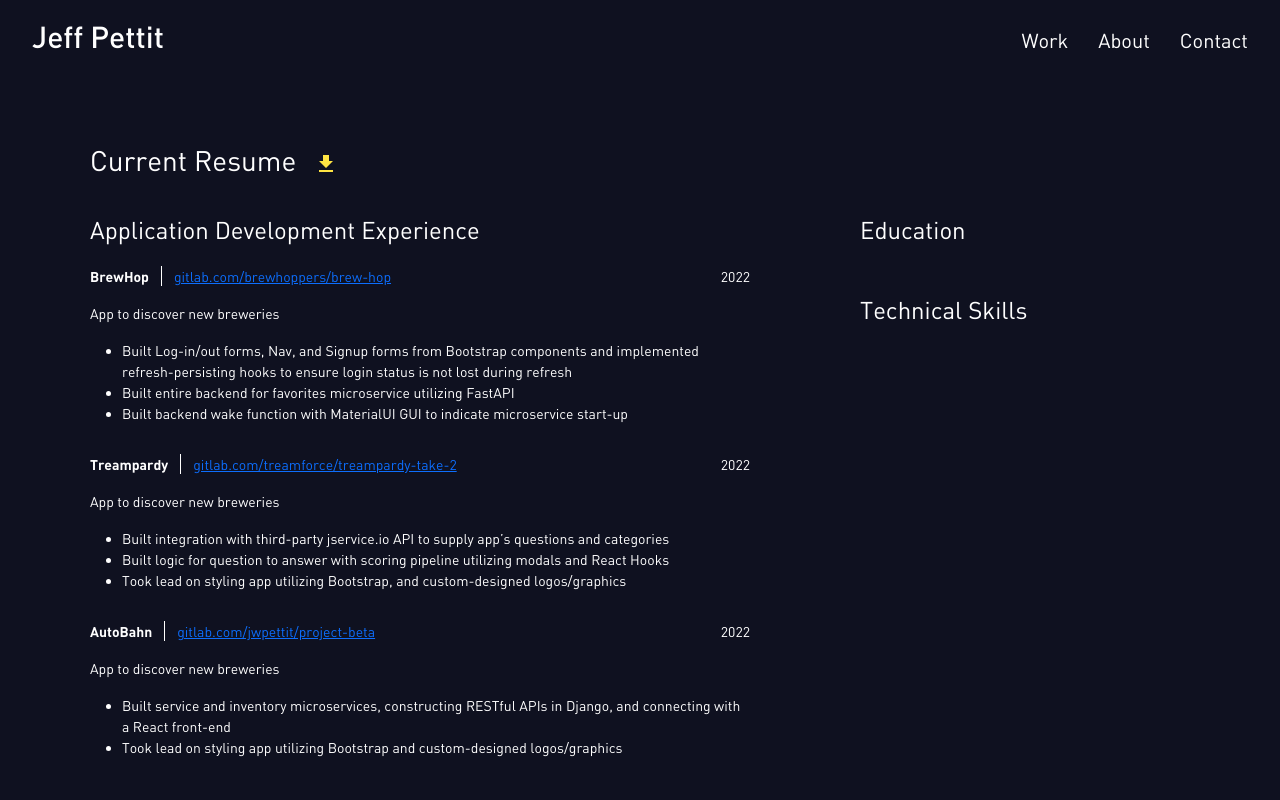
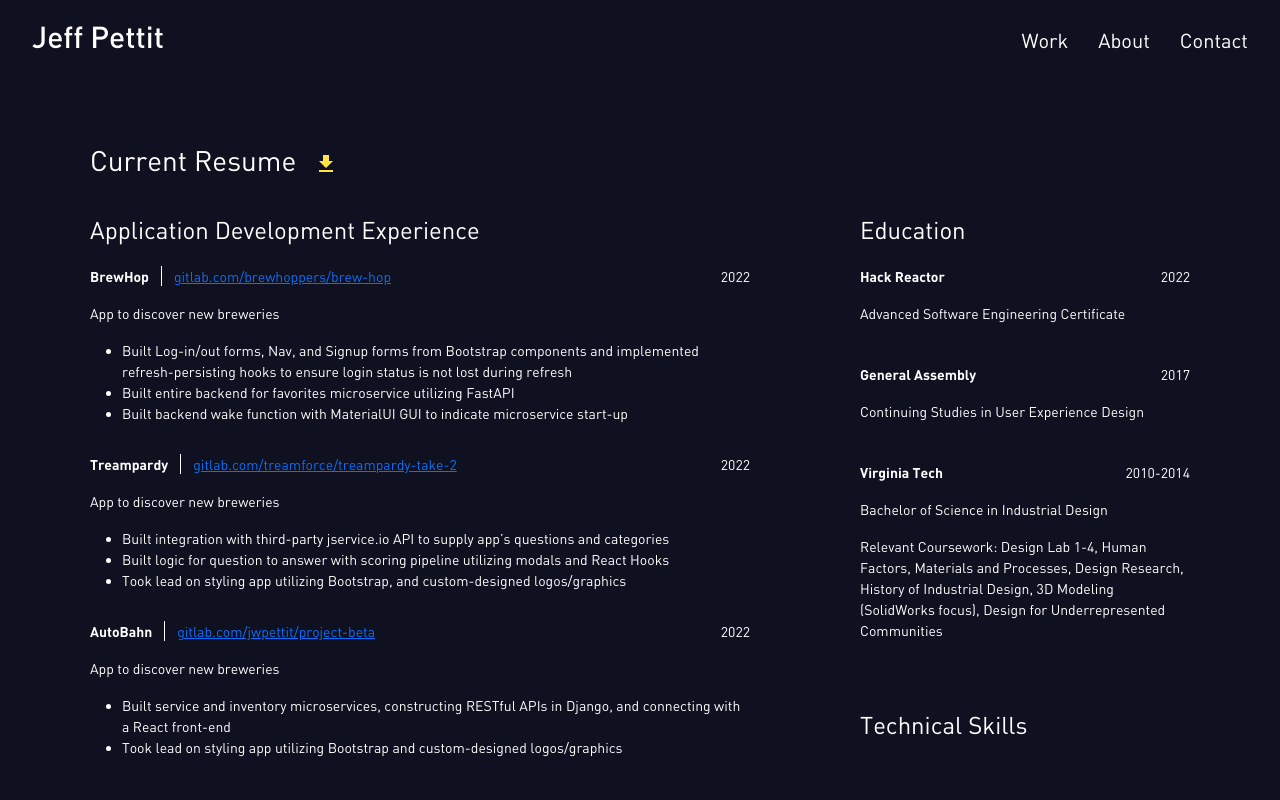
Before and after one commit to jwpettit/Portfolio-Website, a React (Create React App) app: page /about in a window 1280 px wide. Shown: the top 800 px of the page. Built offline with nearby package versions, Linux system fonts and the light colour scheme.

Commit message:
Added all education to resume

```diff
--- a/src/components/Resume.jsx
+++ b/src/components/Resume.jsx
@@ -125,6 +125,8 @@ export default function Resume() {
                             </li>
                         </ul>
                     </div>
+
+                    <br />
 
                     <div className="H4-Header">
                         <h4>Professional Experience</h4>
@@ -352,6 +354,61 @@ export default function Resume() {
                     <div className="H4-Header">
                         <h4>Education</h4>
                     </div>
+
+                    <div className="Resume-Header-Container">
+                        <div className="Resume-Header-Title-Container">
+                            <div className="Resume-Body-Text-Bold">
+                                <p>Hack Reactor</p>
+                            </div>
+                        </div>
+                        <div className="Resume-Body-Text-Right">
+                            <p>2022</p>
+                        </div>
+                    </div>
+                    <div className="Resume-Body-Text">
+                        <p>Advanced Software Engineering Certificate</p>
+                    </div>
+
+                    <br />
+
+                    <div className="Resume-Header-Container">
+                        <div className="Resume-Header-Title-Container">
+                            <div className="Resume-Body-Text-Bold">
+                                <p>General Assembly</p>
+                            </div>
+                        </div>
+                        <div className="Resume-Body-Text-Right">
+                            <p>2017</p>
+                        </div>
+                    </div>
+                    <div className="Resume-Body-Text">
+                        <p>Continuing Studies in User Experience Design</p>
+                    </div>
+
+                    <br />
+
+                    <div className="Resume-Header-Container">
+                        <div className="Resume-Header-Title-Container">
+                            <div className="Resume-Body-Text-Bold">
+                                <p>Virginia Tech</p>
+                            </div>
+                        </div>
+                        <div className="Resume-Body-Text-Right">
+                            <p>2010-2014</p>
+                        </div>
+                    </div>
+                    <div className="Resume-Body-Text">
+                        <p>Bachelor of Science in Industrial Design</p>
+                        <p>
+                            Relevant Coursework: Design Lab 1-4, Human Factors,
+                            Materials and Processes, Design Research, History of
+                            Industrial Design, 3D Modeling (SolidWorks focus),
+                            Design for Underrepresented Communities
+                        </p>
+                    </div>
+
+                    <br />
+
                     <div className="H4-Header">
                         <h4>Technical Skills</h4>
                     </div>
```
